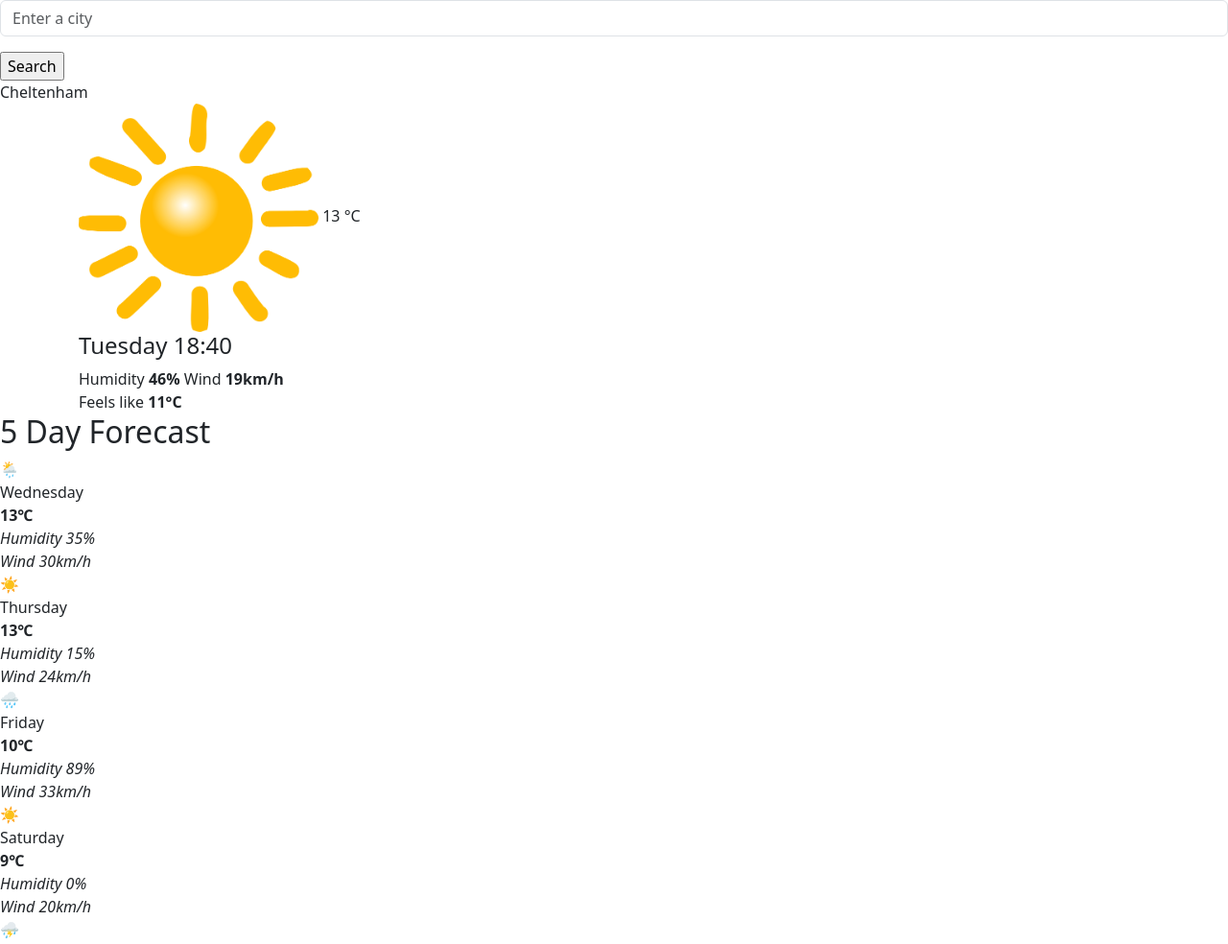
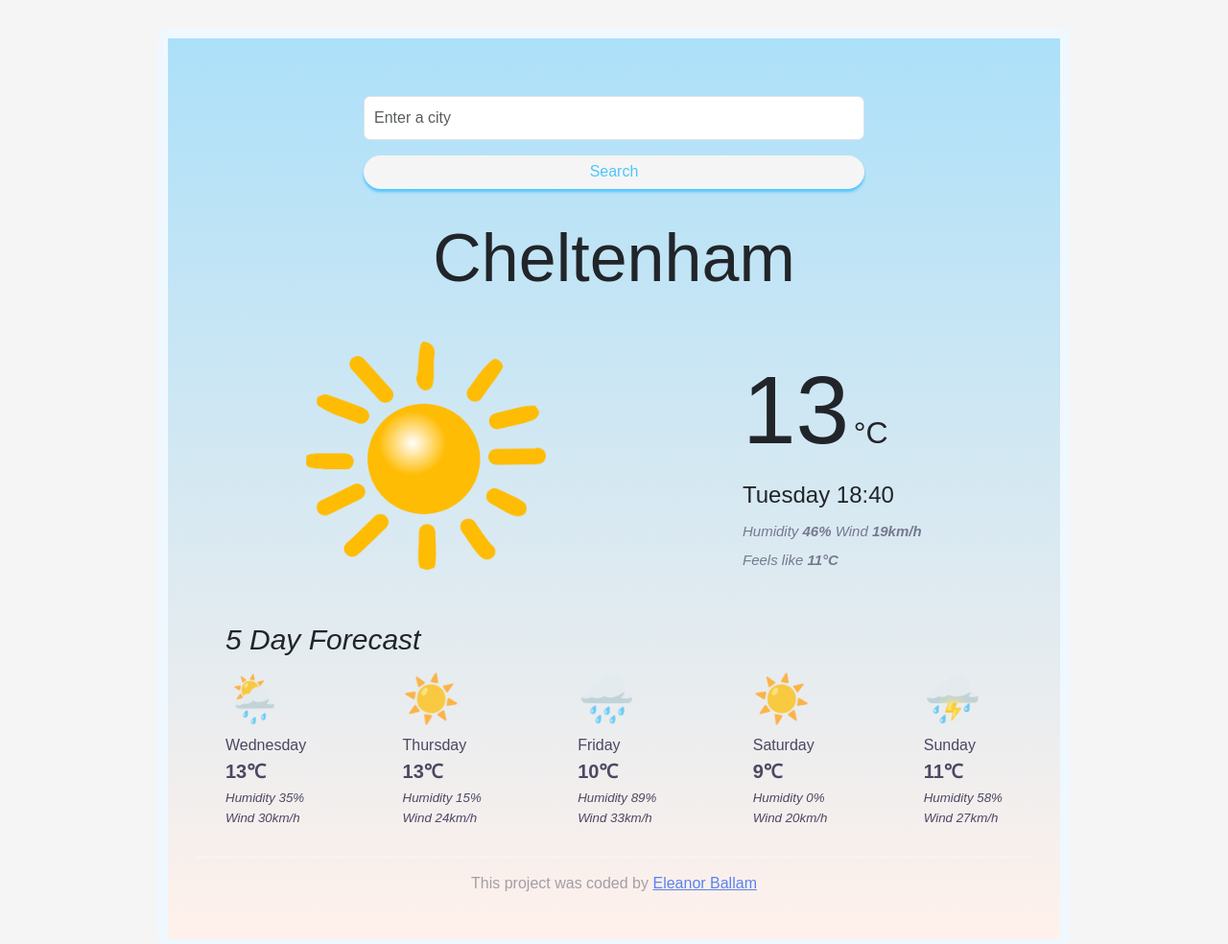
Before and after one commit to Ellieb303/eb-weather-app, a plain HTML site: page index.html in a window 1280 px wide. Shown: the top 984 px of the page at 96% size. Drawn offline with nearby package versions, Linux system fonts and the light colour scheme.

Commit message:
Updated CSS

```diff
--- a/style.css
+++ b/style.css
@@ -1,3 +1,126 @@
-p {
-  color: rgb(187, 0, 255);
+body {
+  background: whitesmoke;
+  font-family: "Macondo", cursive;
+  font-family: "Mulish", sans-serif;
 }
+.weather-app {
+  border: solid 10px aliceblue;
+  background: linear-gradient(to top, #fff1eb 0%, #ace0f9 100%);
+  max-width: 950px;
+  min-height: 500px;
+  margin: 30px auto;
+  padding: 30px;
+  border-radius: 10px;
+}
+
+a {
+  color: hwb(225 36% 5%);
+}
+header {
+  padding-top: 30px;
+  padding-left: 20%;
+  padding-right: 20%;
+}
+
+.form-control {
+  padding: 10px;
+  margin: 0;
+  border: solid 2px
+    linear-gradient(
+      to right,
+      rgb(84, 51, 255),
+      rgb(32, 189, 255),
+      rgb(165, 254, 203)
+    );
+}
+.searchButton {
+  width: 100%;
+  padding: 4px 10px 5px 10px;
+  color: rgb(80, 197, 255);
+  background: whitesmoke;
+  border-radius: 20px;
+  border: solid 1px whitesmoke;
+  transition: ease-in-out;
+  box-shadow: 0px 3px 3px 0px;
+}
+#location {
+  padding-top: 20px;
+  text-align: center;
+  font-size: 70px;
+  font-weight: 500;
+}
+
+main {
+  padding-top: 30px;
+}
+
+img {
+  size: 50%;
+}
+em {
+  padding: 0;
+  font-size: smaller;
+}
+
+.container {
+  display: flex;
+  justify-content: space-around;
+  align-items: center;
+  padding-bottom: 30px;
+}
+
+#current-temperature {
+  font-size: 100px;
+  padding: 0;
+  font-weight: 530;
+}
+.celcius {
+  position: relative;
+  font-size: xx-large;
+  justify-self: left, top;
+}
+.c-details {
+  font-size: 35px;
+  line-height: 30px;
+  left: 50%;
+}
+.extra-details {
+  font-style: italic;
+  font-size: 15px;
+  margin: 0;
+  color: rgba(39, 33, 66, 0.556);
+}
+
+.forecast-title {
+  padding-top: 20px;
+  margin-left: 30px;
+  font-size: 30px;
+  font-style: italic;
+}
+
+.forecast-temp {
+  font-size: 20px;
+}
+
+.forecast {
+  display: flex;
+  justify-content: space-between;
+}
+.fiveDayWeather {
+  display: list-item;
+  list-style: none;
+  align-items: center;
+  padding: 30px;
+  padding-top: 0%;
+  color: rgba(39, 33, 66, 0.814);
+}
+.forecast-weather-icon {
+  font-size: xxx-large;
+}
+
+footer {
+  border-top: 1px solid #f9f7fe;
+  text-align: center;
+  padding-top: 15px;
+  color: rgba(39, 33, 66, 0.4);
+}
```
